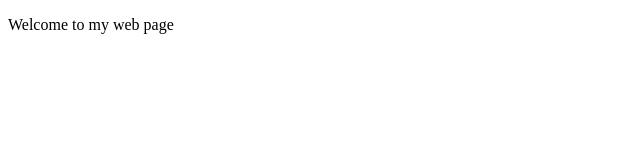
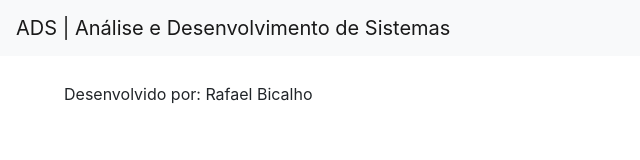
Before and after one commit to rafaeljbicalho/materia-ono, a plain HTML site: page index.html in a window 1280 px wide. Shown: the whole page, without its empty margins (0-640 px from the left). Drawn offline with Linux system fonts and the light colour scheme.

Commit message:
added some bootstrap

```diff
--- a/index.html
+++ b/index.html
@@ -5,11 +5,45 @@
     <meta charset="UTF-8">
     <meta name="author" content="Rafael Bicalho">
     <meta name="viewport" content="width=device-width, initial-scale=1.0">
-    <title>ADS - Rafael Bicalho</title>
+    <title>ADS | Rafael Bicalho</title>
+    <!-- local CSS -->
+    <link rel="stylesheet" href="localCSS.css">
+
+    <!-- Bootstrap CSS -->
+    <link rel="stylesheet" href="css/bootstrap.min.css">
 </head>
 
 <body>
-    <p>Welcome to my web page</p>
+    <!-- navbar -->
+    <nav class="navbar navbar-expand-lg navbar-light bg-light">
+        <a class="navbar-brand" href="#">ADS | Análise e Desenvolvimento de Sistemas</a>
+        <button class="navbar-toggler" type="button" data-toggle="collapse" data-target="#navbarNav" aria-controls="navbarNav" aria-expanded="false" aria-label="Toggle navigation">
+          <span class="navbar-toggler-icon"></span>
+        </button>
+        <div class="collapse navbar-collapse" id="navbarNav">
+            <!-- <ul class="navbar-nav">
+                <li class="nav-item active">
+                    <a class="nav-link" href="#">Home <span class="sr-only">(current)</span></a>
+                </li>
+                <li class="nav-item">
+                    <a class="nav-link" href="#">Features</a>
+                </li>
+                <li class="nav-item">
+                    <a class="nav-link" href="#">Pricing</a>
+                </li>
+                <li class="nav-item">
+                    <a class="nav-link disabled" href="#" tabindex="-1" aria-disabled="true">Disabled</a>
+                </li>
+            </ul> -->
+        </div>
+    </nav>
+    <!-- fim navbar -->
+
+    <!-- desenvolvido por -->
+    <div class="desenvolvido">
+        <p>Desenvolvido por: Rafael Bicalho</p>
+    </div>
+
 </body>
 
 </html>
--- /dev/null
+++ b/localCSS.css
@@ -0,0 +1,4 @@
+.desenvolvido {
+    margin-left: 5%;
+    margin-top: 2%;
+}
```
Also changed, not shown: img/logosaojose.jpg (added).
